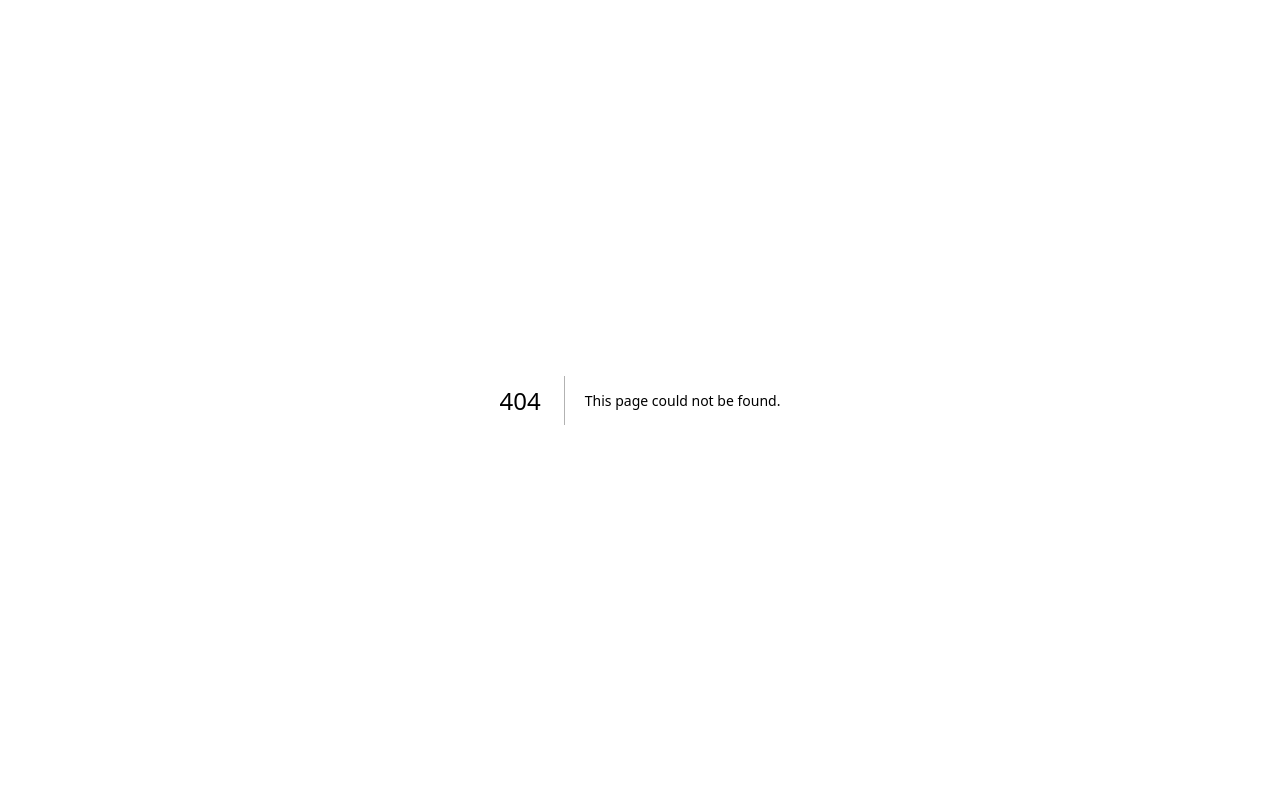
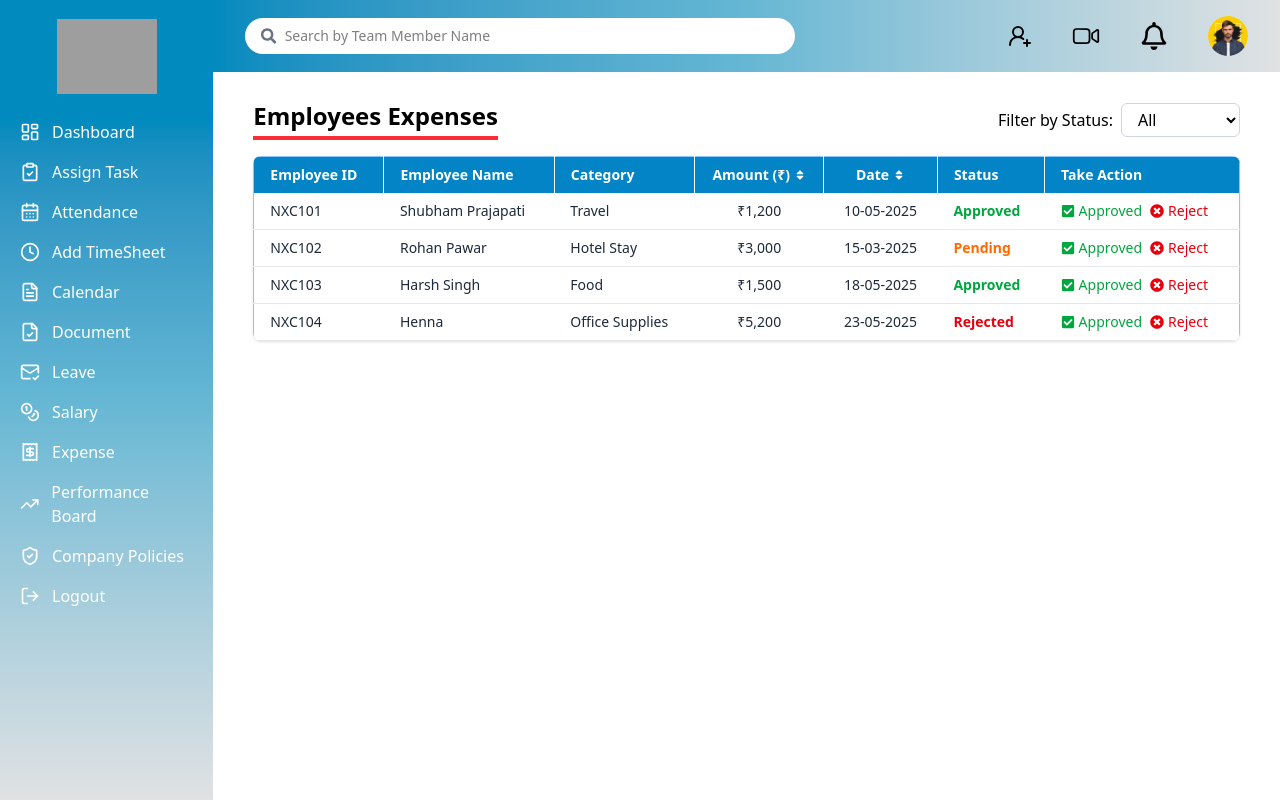
Before and after one commit to Code4Bharat1/task-tracker-adminpanel, a Next.js app: page /expenseRequest in a window 1280 px wide. Before the commit this address had no page. Built offline with nearby package versions, Linux system fonts and the light colour scheme; grey boxes are pictures that could not be loaded.

Commit message:
changes by Rohan create expense page and also expense history

```diff
--- /dev/null
+++ b/src/app/expense/page.jsx
@@ -0,0 +1,25 @@
+import Sidebar from '@/components/layout/sidebar';
+import NavBar from '@/components/layout/navbar';
+import React from 'react'
+import Expense from '@/components/expense/expense';
+
+export default function Home() {
+    return (
+        <div className="h-screen overflow-hidden"> {/* Prevent page scroll */}
+            {/* Sidebar - Fixed */}
+            <div className="w-1/6 fixed top-0 bottom-0 left-0 bg-gray-100">
+                <Sidebar/>
+            </div>
+
+            {/* Navbar - Fixed*/}
+            <div className="fixed top-0 right-0 w-5/6 ml-[16.6667%] z-10">
+                <NavBar />
+            </div>
+
+            {/* Scrollable Content below Navbar */}
+            <div className="mt-[60px] ml-[16.6667%] h-[calc(100vh-60px)] overflow-y-auto p-4 bg-white">
+                <Expense/>
+            </div>
+        </div>
+    );
+}
--- /dev/null
+++ b/src/app/expenseRequest/page.jsx
@@ -0,0 +1,25 @@
+import Sidebar from '@/components/layout/sidebar';
+import NavBar from '@/components/layout/navbar';
+import React from 'react'
+import ExpenseRequest from '@/components/expenseRequest/expenseRequest';
+
+export default function Home() {
+    return (
+        <div className="h-screen overflow-hidden"> {/* Prevent page scroll */}
+            {/* Sidebar - Fixed */}
+            <div className="w-1/6 fixed top-0 bottom-0 left-0 bg-gray-100">
+                <Sidebar/>
+            </div>
+
+            {/* Navbar - Fixed*/}
+            <div className="fixed top-0 right-0 w-5/6 ml-[16.6667%] z-10">
+                <NavBar />
+            </div>
+
+            {/* Scrollable Content below Navbar */}
+            <div className="mt-[60px] ml-[16.6667%] h-[calc(100vh-60px)] overflow-y-auto p-4 bg-white">
+                <ExpenseRequest/>
+            </div>
+        </div>
+    );
+}
--- /dev/null
+++ b/src/components/expense/expense.jsx
@@ -0,0 +1,93 @@
+'use client';
+
+import { useEffect, useRef } from 'react';
+import gsap from 'gsap';
+
+const Expense = () => {
+  const underlineRef = useRef(null);
+
+  useEffect(() => {
+    gsap.fromTo(
+      underlineRef.current,
+      { scaleX: 0, transformOrigin: 'left' },
+      { scaleX: 1, duration: 0.8, ease: 'power2.out' }
+    );
+  }, []);
+
+  return (
+    <div className="p-8 max-w-5xl mx-auto text-[15px] text-gray-900">
+      {/* Top Header */}
+      <div className="flex justify-between items-start mb-6">
+        <div className="relative">
+          <h2 className="text-2xl font-bold">Expenses Request</h2>
+          <div
+            ref={underlineRef}
+            className="absolute left-0 bottom-0 h-[2px] w-full bg-[#FA4A4A] scale-x-0"
+          ></div>
+        </div>
+        <div className="text-sm font-medium">
+          <span className="text-gray-600">Submitted On</span> :{' '}
+          <span className="font-semibold">10/05/2025</span>
+        </div>
+      </div>
+
+      {/* Details Box */}
+      <div className="border-2 border-blue-500 rounded-lg p-6 bg-white shadow-sm">
+        <div className="flex flex-col gap-5">
+          <InfoRow label="Employee ID & Name" value="NXC101 / Shubham Prajapati" />
+          <InfoRow label="Expense Title" value="Cab to client Site" />
+          <InfoRow label="Category" value="Travel" />
+          <InfoRow label="Date & Time of Expense" value="8/05/2025" />
+          <InfoRow label="Amount (₹)" value="₹1,200" />
+          <InfoRow label="Payment Method" value="Cash, UPI, Credit Card, etc." />
+          <InfoRow
+            label="Uploaded Receipt"
+            value={
+              <button className="bg-[#1A98D7] hover:bg-[#147FB3] text-white px-5 py-2 rounded-md text-sm font-bold shadow-xl">
+                View Doc
+              </button>
+            }
+          />
+          <InfoRow
+            label="Employee Notes / Description"
+            value={
+              <p className="text-gray-800">
+                E.g., <strong>"Took Uber from office to client."</strong>
+              </p>
+            }
+          />
+          <InfoRow
+            label="Admin Notes"
+            value={
+              <p className="text-gray-500">
+                Field where admin can add remarks while approving/rejecting,&nbsp;
+                Reasons for Rejecting application
+              </p>
+            }
+          />
+        </div>
+
+        {/* Action Buttons */}
+        <div className="flex justify-center gap-8 pt-8">
+          <button className="bg-[#0F9D58] hover:bg-green-700 text-black font-semibold px-8 py-2 rounded-md text-[15px]">
+            Approve
+          </button>
+          <button className="bg-[#EA4335] hover:bg-red-700 text-black font-semibold px-8 py-2 rounded-md text-[15px]">
+            Reject
+          </button>
+        </div>
+      </div>
+    </div>
+  );
+};
+
+const InfoRow = ({ label, value }) => (
+  <div className="flex flex-col sm:flex-row sm:items-start sm:gap-4">
+    <div className="text-md w-64 font-bold">
+      {label} <span className="font-bold">:</span>
+    </div>
+    <div>{value}</div>
+  </div>
+);
+
+export default Expense;
--- /dev/null
+++ b/src/components/expenseRequest/expenseRequest.jsx
@@ -0,0 +1,156 @@
+'use client';
+
+import React, { useState } from 'react';
+import { FaSort, FaCheckSquare, FaTimesCircle } from 'react-icons/fa';
+
+const expenses = [
+  {
+    id: 'NXC101',
+    name: 'Shubham Prajapati',
+    category: 'Travel',
+    amount: '₹1,200',
+    date: '10-05-2025',
+    status: 'Approved',
+  },
+  {
+    id: 'NXC102',
+    name: 'Rohan Pawar',
+    category: 'Hotel Stay',
+    amount: '₹3,000',
+    date: '15-03-2025',
+    status: 'Pending',
+  },
+  {
+    id: 'NXC103',
+    name: 'Harsh Singh',
+    category: 'Food',
+    amount: '₹1,500',
+    date: '18-05-2025',
+    status: 'Approved',
+  },
+  {
+    id: 'NXC104',
+    name: 'Henna',
+    category: 'Office Supplies',
+    amount: '₹5,200',
+    date: '23-05-2025',
+    status: 'Rejected',
+  },
+];
+
+const getStatusColor = (status) => {
+  switch (status) {
+    case 'Approved':
+      return 'text-green-600';
+    case 'Pending':
+      return 'text-orange-500';
+    case 'Rejected':
+      return 'text-red-600';
+    default:
+      return 'text-gray-500';
+  }
+};
+
+const statuses = ['All', 'Approved', 'Pending', 'Rejected'];
+
+const ExpenseRequest = () => {
+  const [activeStatus, setActiveStatus] = useState('All');
+
+  const filteredExpenses =
+    activeStatus === 'All'
+      ? expenses
+      : expenses.filter((e) => e.status === activeStatus);
+
+  return (
+    <div className="p-6 max-w-6xl mx-auto">
+      {/* Header Section */}
+      <div className="flex justify-between items-center mb-4">
+        <h2 className="text-2xl font-bold border-b-4 border-red-500 inline-block pb-1">
+          Employees Expenses
+        </h2>
+
+        {/* Status Dropdown */}
+        <div>
+          <label htmlFor="statusSelect" className="mr-2 font-medium">
+            Filter by Status:
+          </label>
+          <select
+            id="statusSelect"
+            value={activeStatus}
+            onChange={(e) => setActiveStatus(e.target.value)}
+            className="border border-gray-300 rounded-md px-3 py-1"
+          >
+            {statuses.map((status) => (
+              <option key={status} value={status}>
+                {status}
+              </option>
+            ))}
+          </select>
+        </div>
+      </div>
+
+      {/* Table Section */}
+      <div className="overflow-x-auto rounded-lg shadow">
+        <table className="min-w-full text-sm text-left bg-white border border-blue-300">
+          <thead className="bg-[#0284C7] text-white">
+            <tr>
+              <th className="px-4 py-2 border-r border-white">Employee ID</th>
+              <th className="px-4 py-2 border-r border-white">Employee Name</th>
+              <th className="px-4 py-2 border-r border-white">Category</th>
+              <th className="px-3 py-2 border-r border-white text-center">
+                <div className="flex items-center justify-center gap-1">
+                  Amount (₹) <FaSort className="text-xs" />
+                </div>
+              </th>
+              <th className="px-3 py-2 border-r border-white text-center">
+                <div className="flex items-center justify-center gap-1">
+                  Date <FaSort className="text-xs" />
+                </div>
+              </th>
+              <th className="px-4 py-2 border-r border-white">Status</th>
+              <th className="px-4 py-2">Take Action</th>
+            </tr>
+          </thead>
+          <tbody className="text-gray-800">
+            {filteredExpenses.map((expense) => (
+              <tr
+                key={expense.id}
+                className="border-b border-gray-200 hover:bg-gray-50"
+              >
+                <td className="px-4 py-2 font-medium">{expense.id}</td>
+                <td className="px-4 py-2">{expense.name}</td>
+                <td className="px-4 py-2">{expense.category}</td>
+                <td className="px-4 py-2 text-center">{expense.amount}</td>
+                <td className="px-4 py-2 text-center">{expense.date}</td>
+                <td
+                  className={`px-4 py-2 font-semibold ${getStatusColor(
+                    expense.status
+                  )}`}
+                >
+                  {expense.status}
+                </td>
+                <td className="px-4 py-2 flex items-center gap-2 text-sm">
+                  <button className="flex items-center text-green-600 hover:text-green-700 font-medium">
+                    <FaCheckSquare className="mr-1" /> Approved
+                  </button>
+                  <button className="flex items-center text-red-600 hover:text-red-700 font-medium">
+                    <FaTimesCircle className="mr-1" /> Reject
+                  </button>
+                </td>
+              </tr>
+            ))}
+            {filteredExpenses.length === 0 && (
+              <tr>
+                <td colSpan="7" className="text-center py-4 text-gray-500">
+                  No records found for "{activeStatus}".
+                </td>
+              </tr>
+            )}
+          </tbody>
+        </table>
+      </div>
+    </div>
+  );
+};
+
+export default ExpenseRequest;
```
